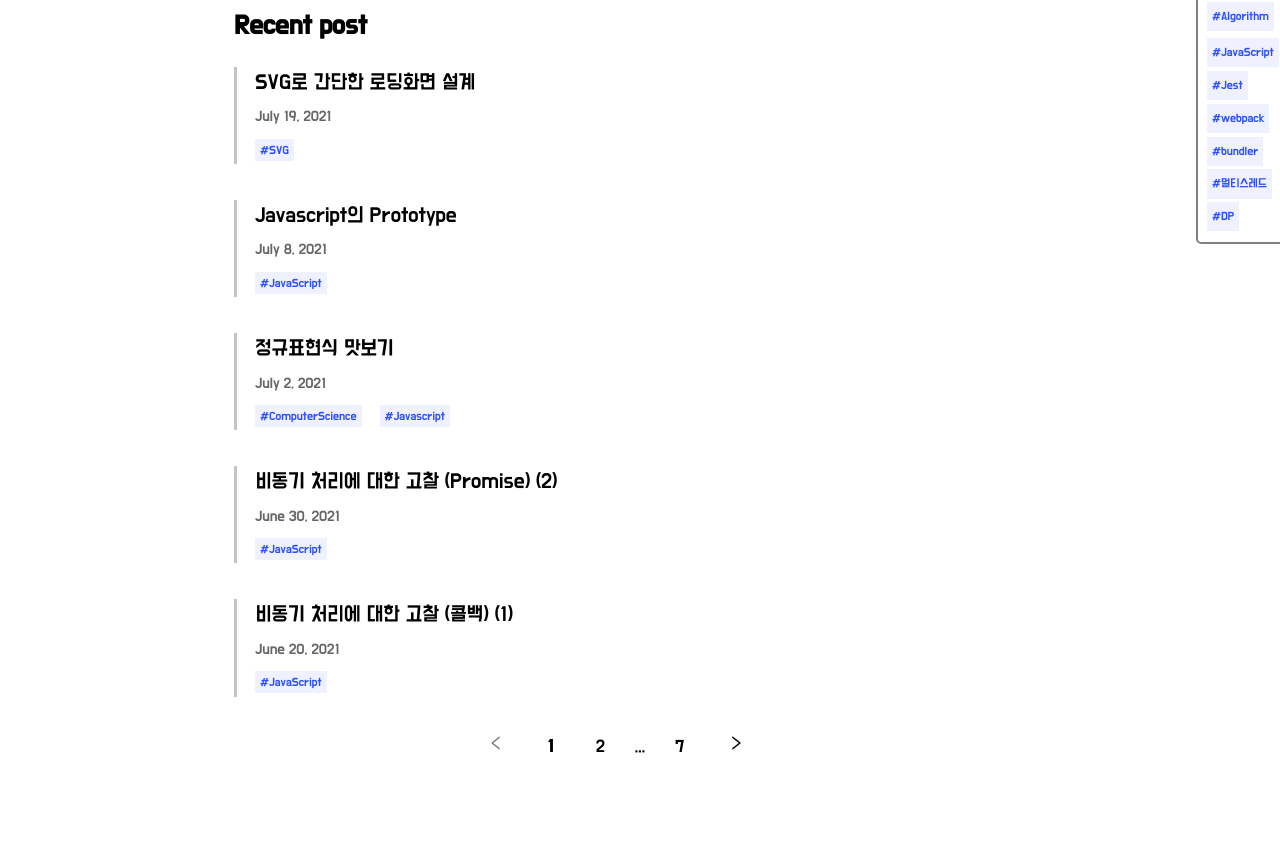
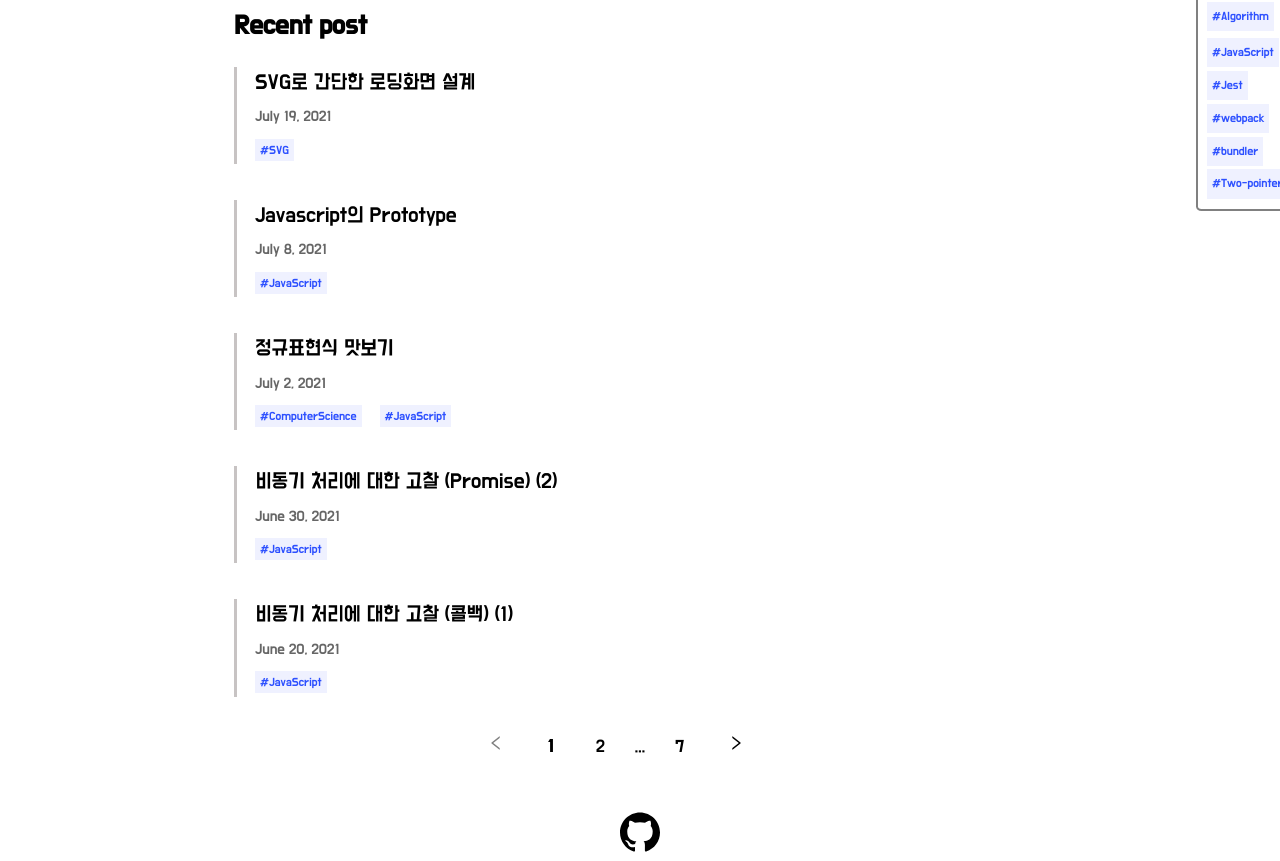
Before and after one commit to yhnb3/nextjs-blog, a Next.js app: page / in a window 1280 px wide. Shown: the part 206-1067 px from the top of the page. Before the commit the page ends 967 px from the top, so only its background shows below. Built offline with nearby package versions, Linux system fonts and the light colour scheme.

Commit message:
add footer and connect git

```diff
--- /dev/null
+++ b/components/footer.js
@@ -0,0 +1,13 @@
+import styles from './layout.module.css'
+export default function Footer() {
+  return (
+    <div className={styles.footer}>
+      <div className={styles.footerItem}>
+        <a href="https://github.com/yhnb3" target="_blank">
+          <svg role="img" width="40" height="40"viewBox="0 0 24 24" xmlns="http://www.w3.org/2000/svg"><title>GitHub</title><path d="M12 .297c-6.63 0-12 5.373-12 12 0 5.303 3.438 9.8 8.205 11.385.6.113.82-.258.82-.577 0-.285-.01-1.04-.015-2.04-3.338.724-4.042-1.61-4.042-1.61C4.422 18.07 3.633 17.7 3.633 17.7c-1.087-.744.084-.729.084-.729 1.205.084 1.838 1.236 1.838 1.236 1.07 1.835 2.809 1.305 3.495.998.108-.776.417-1.305.76-1.605-2.665-.3-5.466-1.332-5.466-5.93 0-1.31.465-2.38 1.235-3.22-.135-.303-.54-1.523.105-3.176 0 0 1.005-.322 3.3 1.23.96-.267 1.98-.399 3-.405 1.02.006 2.04.138 3 .405 2.28-1.552 3.285-1.23 3.285-1.23.645 1.653.24 2.873.12 3.176.765.84 1.23 1.91 1.23 3.22 0 4.61-2.805 5.625-5.475 5.92.42.36.81 1.096.81 2.22 0 1.606-.015 2.896-.015 3.286 0 .315.21.69.825.57C20.565 22.092 24 17.592 24 12.297c0-6.627-5.373-12-12-12"/></svg>
+        </a>
+      </div>
+    </div>
+  )
+
+}
--- a/components/header.js
+++ b/components/header.js
@@ -9,7 +9,6 @@
                     <a>강우의 기록</a>
                 </Link>
             </span>
-            <span className={styles.headerChild}>search</span>
         </div>
     )
 }
--- a/components/layout.module.css
+++ b/components/layout.module.css
@@ -85,3 +85,15 @@
   color: black;
   margin: 0rem 0.7rem;
 }
+
+.footer {
+  display: flex;
+  justify-content: center;
+  bottom: 0;
+  height: 100px;
+  background-color: white;
+}
+
+.footerItem {
+  margin-top: auto;
+}
--- a/pages/index.js
+++ b/pages/index.js
@@ -5,6 +5,7 @@
 import Date from '../components/date'
 import Header from '../components/header'
 import Pagination from '../components/pagination'
+import Footer from '../components/footer'
 
 import { getSortedPostsData, dataDividedByPage, getAllTags} from '../lib/posts'
 
@@ -41,6 +42,7 @@
         </section>
         <Pagination lastPage={paginatedPosts.length} currentPage={1}></Pagination>
       </Layout>
+      <Footer></Footer>
     </div>
   )
 }
--- a/posts/정규표현식-맛보기.md
+++ b/posts/정규표현식-맛보기.md
@@ -1,6 +1,6 @@
 ---
 title: 정규표현식 맛보기
-tags: 'ComputerScience Javascript'
+tags: 'ComputerScience JavaScript'
 date: '2021-07-02'
 ---
 
```
